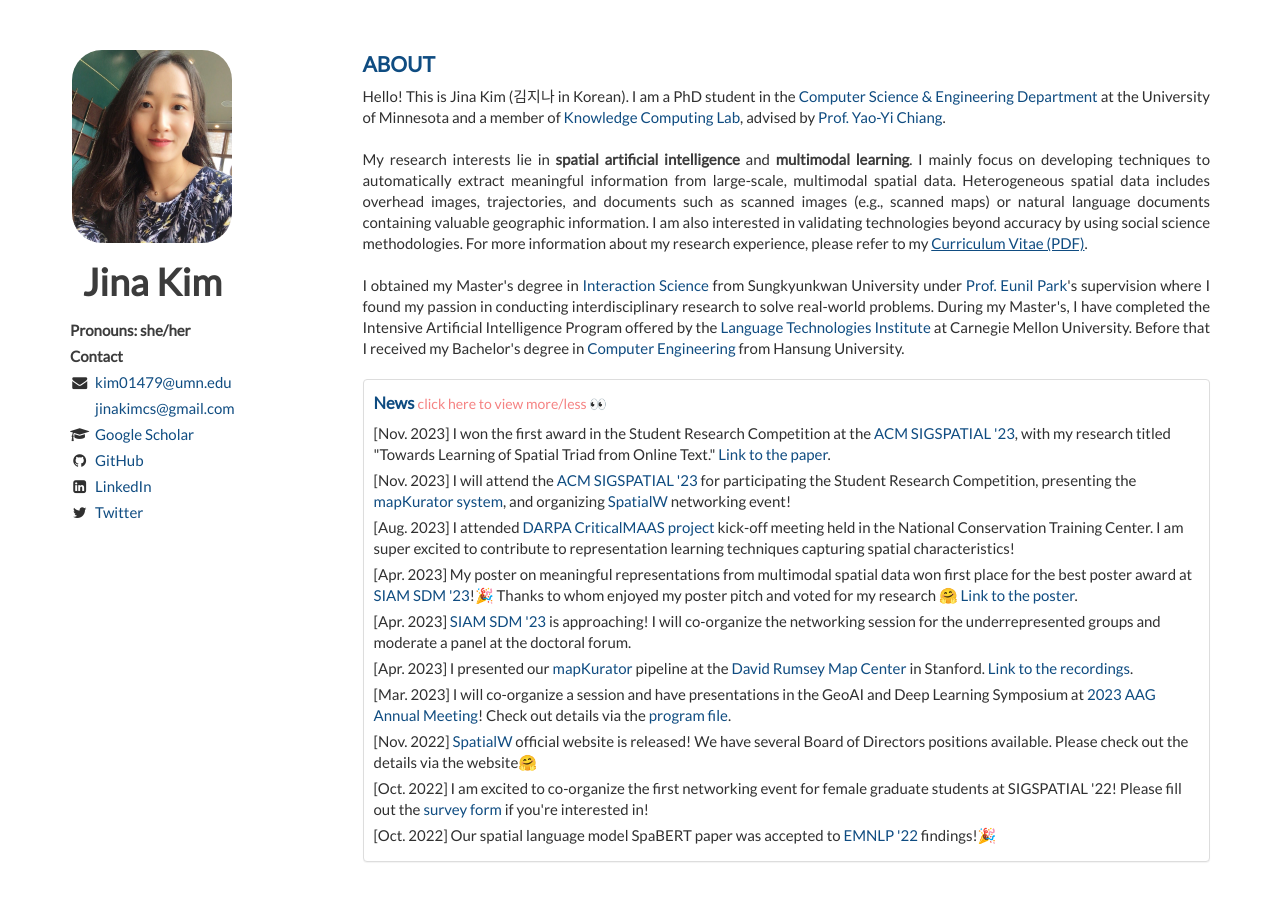
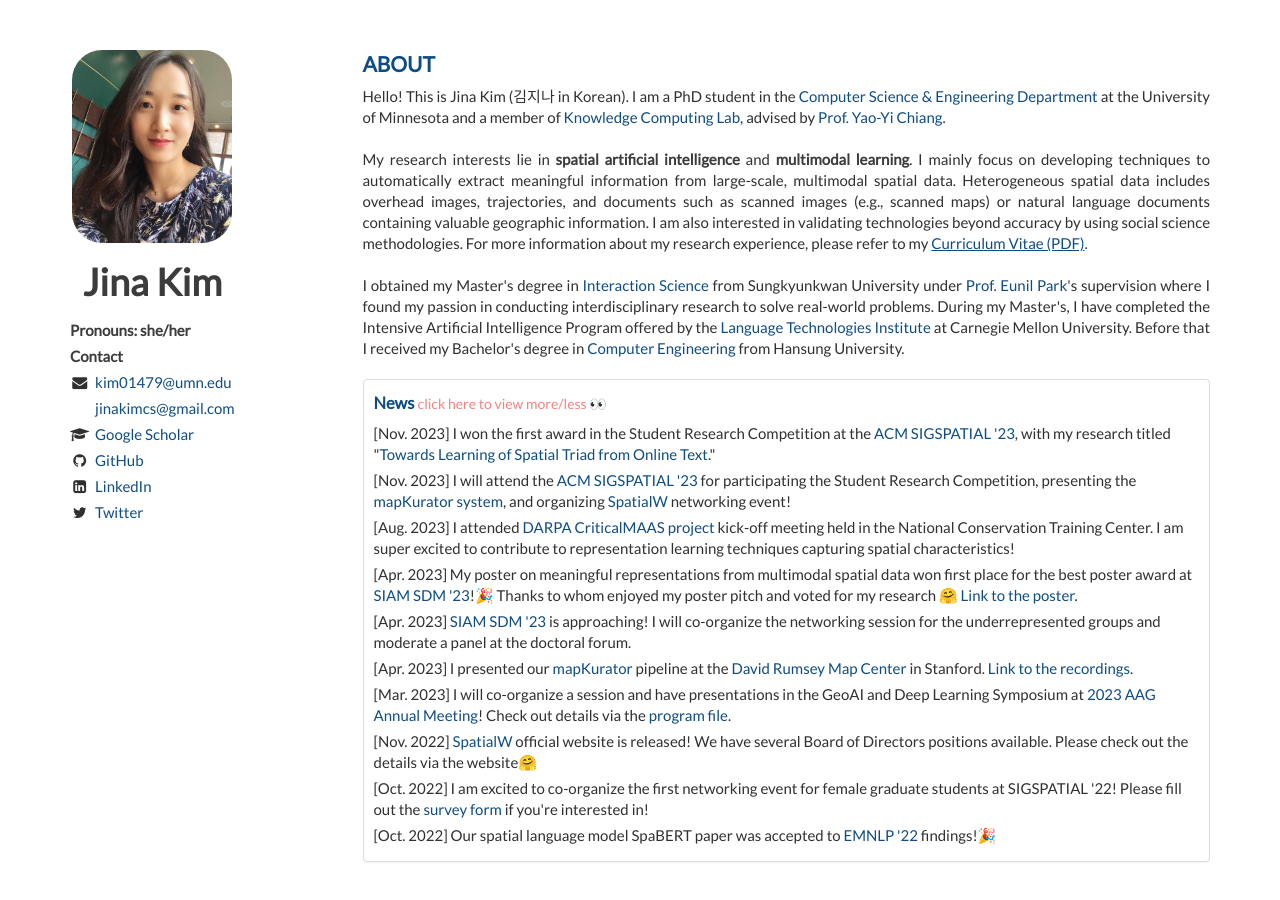
Before and after one commit to Jina-Kim/Jina-Kim.github.io, a Jekyll site: the page built from index.html, in a window 1280 px wide and 900 px high. Built offline with Jekyll 4.4.1, drawn with Linux system fonts in a browser that asks for light colours; nearby versions of some CDN libraries; the list of posts is cut into pages by our own code.

Commit message:
Update about.html

```diff
--- a/_includes/about.html
+++ b/_includes/about.html
@@ -20,8 +20,8 @@
       <div class="panel-body">
           <h2>News <a type="button" data-toggle="collapse" data-target="#collapseList" aria-expanded="false" aria-controls="collapseList" style="font-size: 85%; color: #F58282;font-weight: normal;">click here to view more/less 👀</a></h2>
         <ul class="list-unstyled">
-            <li>[Nov. 2023] I won the first award in the Student Research Competition at the <a href="https://sigspatial2023.sigspatial.org/">ACM SIGSPATIAL '23</a>, with my research titled "Towards Learning of Spatial Triad from Online Text." <a href="https://jina-kim.github.io/files/papers/2023-11-jina-sigspatial-src.pdf">Link to the paper</a>.</li>
-            <li>[Nov. 2023] I will attend the <a href="https://sigspatial2023.sigspatial.org/">ACM SIGSPATIAL '23</a> for participating the Student Research Competition, presenting the <a href="https://knowledge-computing.github.io/mapkurator-doc/#/">mapKurator system</a>, and organizing <a href="https://spatialwomen.github.io/">SpatialW</a> networking event!</li>
+            <li>[Nov. 2023] I won the first award in the Student Research Competition at the <a href="https://sigspatial2023.sigspatial.org/">ACM SIGSPATIAL '23</a>, with my research titled "<a href="https://jina-kim.github.io/files/papers/2023-11-jina-sigspatial-src.pdf">Towards Learning of Spatial Triad from Online Text</a>."</li>
+            <li>[Nov. 2023] I will attend the <a href="https://sigspatial2023.sigspatial.org/">ACM SIGSPATIAL '23</a> for participating the Student Research Competition, presenting the <a href="https://arxiv.org/pdf/2306.17059">mapKurator system</a>, and organizing <a href="https://spatialwomen.github.io/">SpatialW</a> networking event!</li>
             <li>[Aug. 2023] I attended <a href="https://criticalminerals.darpa.mil/">DARPA CriticalMAAS project</a> kick-off meeting held in the National Conservation Training Center. I am super excited to contribute to representation learning techniques capturing spatial characteristics!</li>
             <li>[Apr. 2023] My poster on meaningful representations from multimodal spatial data won first place for the best poster award at <a href="https://www.siam.org/conferences/cm/conference/sdm23">SIAM SDM '23</a>!🎉 Thanks to whom enjoyed my poster pitch and voted for my research 🤗 <a href="https://jina-kim.github.io/files/SDM2023_Doctoral_Forum_Poster.pdf">Link to the poster</a>.</li>
             <li>[Apr. 2023] <a href="https://www.siam.org/conferences/cm/conference/sdm23">SIAM SDM '23</a> is approaching! I will co-organize the networking session for the underrepresented groups and moderate a panel at the doctoral forum.</li>
```
